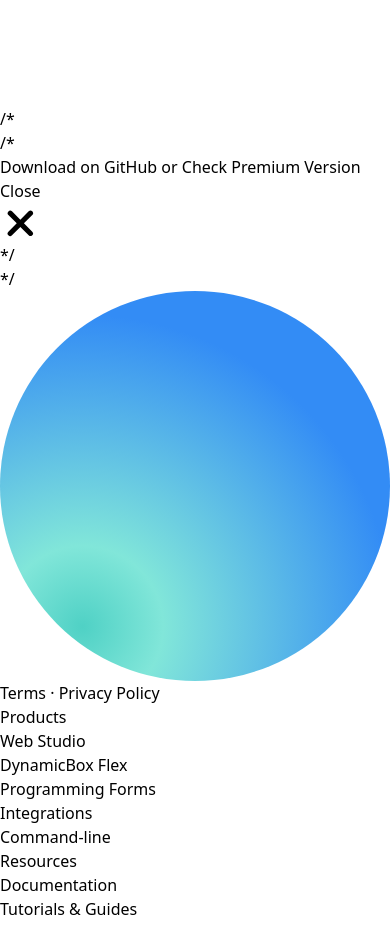
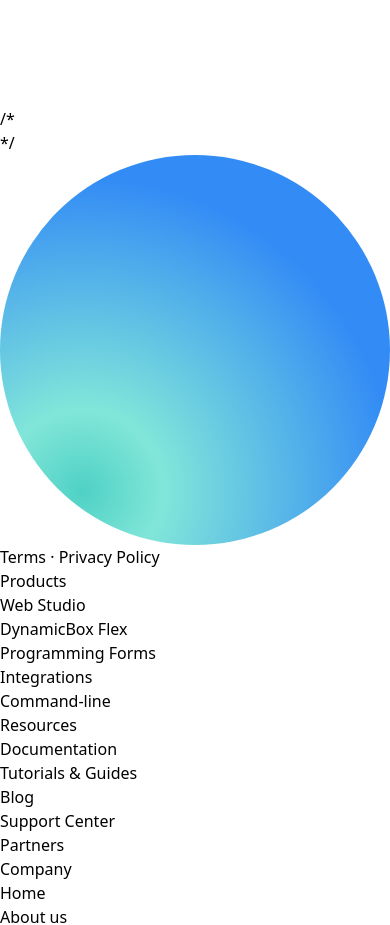
Before and after one commit to AdLunamUnizar/website_old, a React (Vite) app: page / in a window 390 px wide. Shown: the part 9180-10105 px from the top of the page. Built offline with nearby package versions, Linux system fonts and the light colour scheme.

Commit message:
Update Banner.jsx

```diff
--- a/src/partials/Banner.jsx
+++ b/src/partials/Banner.jsx
@@ -7,8 +7,17 @@ function Banner() {
   return (
     <>
     { bannerOpen && (
-      <div className="fixed bottom-0 right-0 w-full md:bottom-8 md:right-12 md:w-auto z-60">
-        /*<div className="bg-slate-800 text-slate-50 text-sm p-3 md:rounded shadow-lg flex justify-between">
+      <div className="fixed bottom-0 right-0 w-full md:bottom-8 md:right-12 md:w-auto z-60"></div>
+    )}
+    </>
+  );
+}
+
+export default Banner;
+
+/*
+<div className="fixed bottom-0 right-0 w-full md:bottom-8 md:right-12 md:w-auto z-60">
+        <div className="bg-slate-800 text-slate-50 text-sm p-3 md:rounded shadow-lg flex justify-between">
           <div className='text-slate-500 inline-flex'><a className="font-medium hover:underline text-slate-50" href="https://github.com/cruip/tailwind-landing-page-template" target="_blank" rel="noreferrer">Download<span className="hidden sm:inline"> on GitHub</span></a> <span className="italic px-1.5">or</span> <a className="font-medium hover:underline text-emerald-400" href="https://cruip.com/simple/" target="_blank" rel="noreferrer">Check Premium Version</a></div>
           <button className="text-slate-500 hover:text-slate-400 pl-2 ml-3 border-l border-gray-700" onClick={() => setBannerOpen(false) }>
             <span className="sr-only">Close</span>
@@ -16,11 +25,6 @@ function Banner() {
               <path d="M12.72 3.293a1 1 0 00-1.415 0L8.012 6.586 4.72 3.293a1 1 0 00-1.414 1.414L6.598 8l-3.293 3.293a1 1 0 101.414 1.414l3.293-3.293 3.293 3.293a1 1 0 001.414-1.414L9.426 8l3.293-3.293a1 1 0 000-1.414z" />
             </svg>
           </button>
-        </div>*/
+        </div>
       </div>
-    )}
-    </>
-  );
-}
-
-export default Banner;
+      */
```
